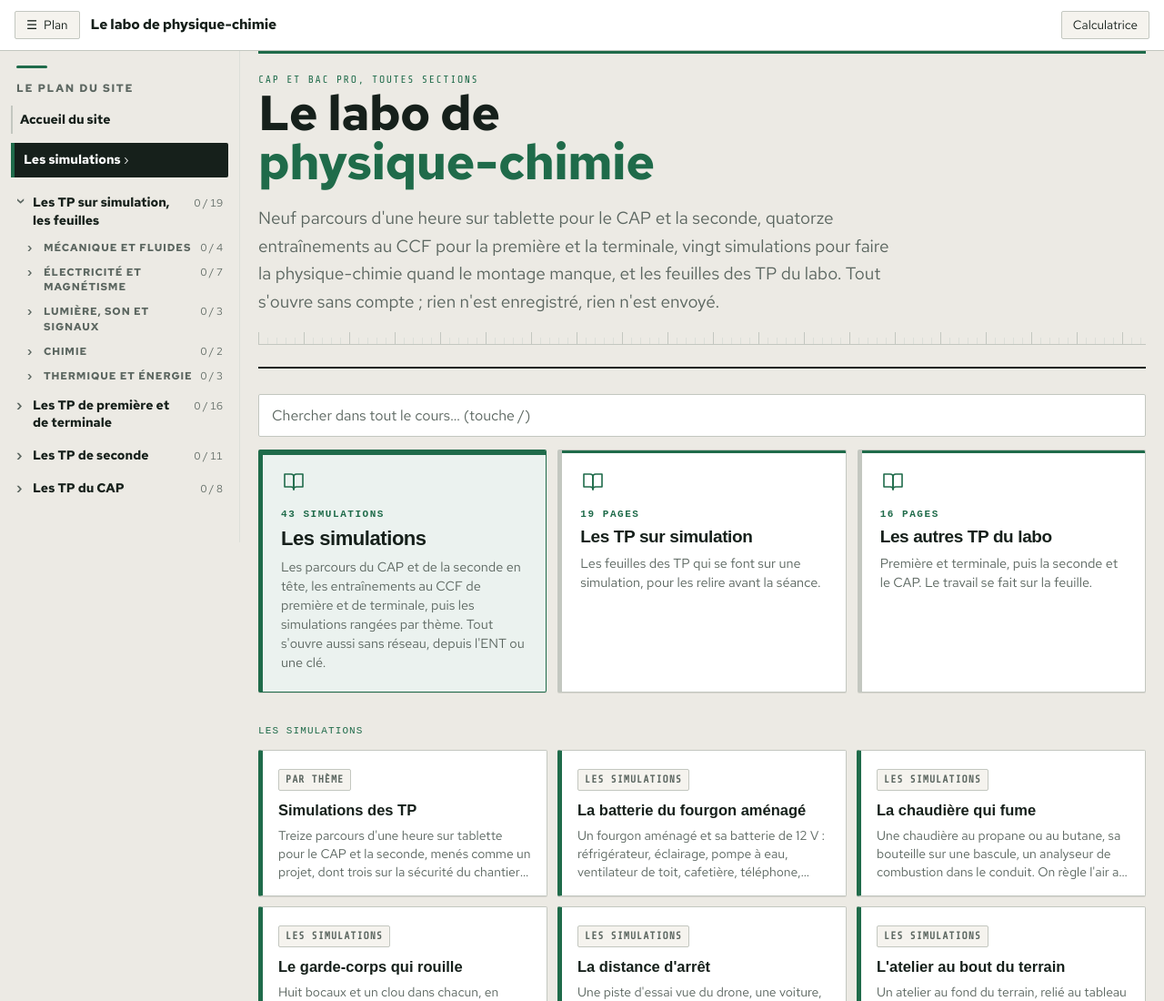
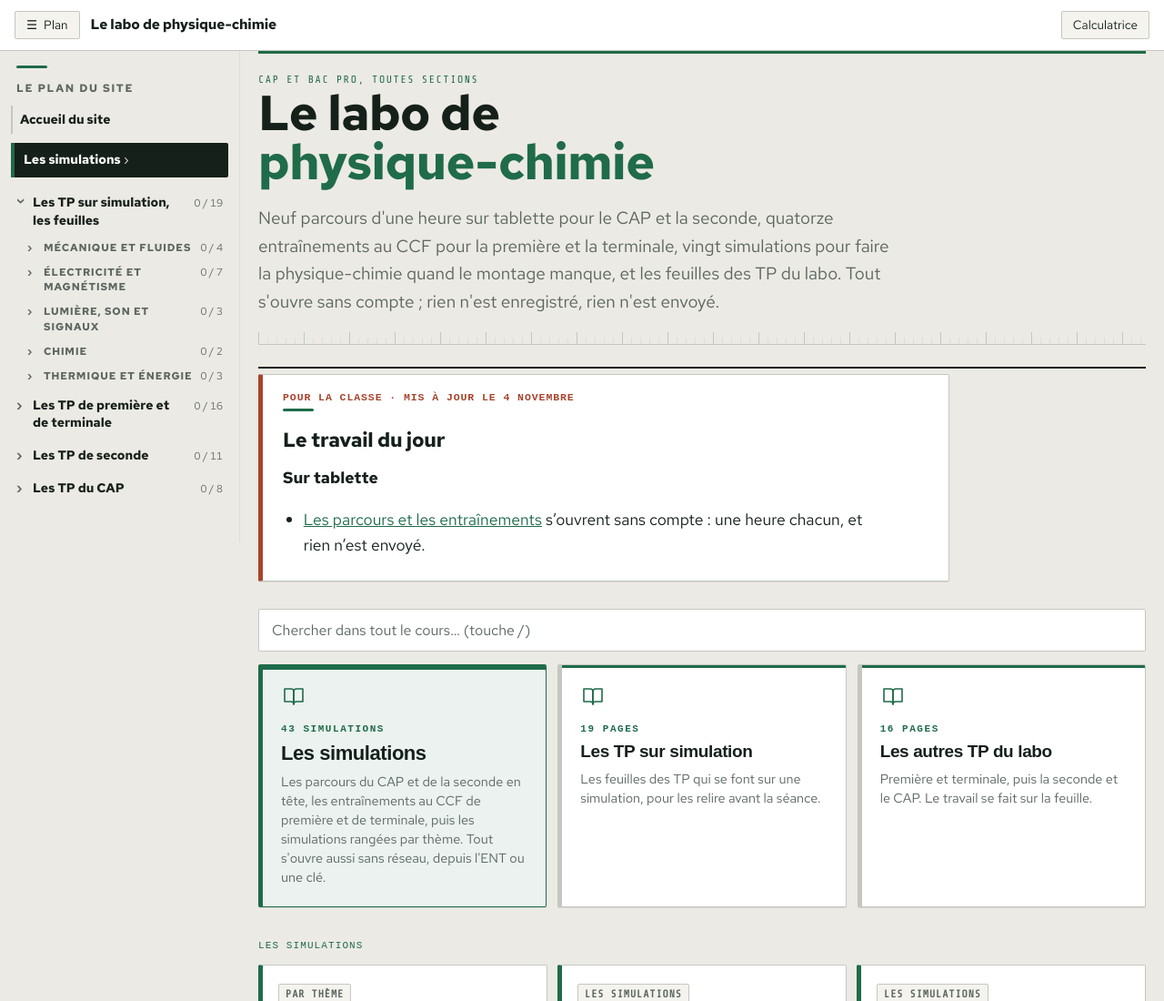
Before and after one commit to maximeforneris/labo-pc, a plain HTML site: page index.html in a window 1280 px wide. Shown: the top 1100 px of the page at 91% size. Drawn offline with Linux system fonts and the light colour scheme.

Commit message:
Site de classe - mise a jour

```diff
--- a/index.html
+++ b/index.html
@@ -26,7 +26,11 @@
   <h1>Le labo de<span>physique-chimie</span></h1>
   <p class="accroche">Neuf parcours d'une heure sur tablette pour le CAP et la seconde, quatorze entraînements au CCF pour la première et la terminale, vingt simulations pour faire la physique-chimie quand le montage manque, et les feuilles des TP du labo. Tout s'ouvre sans compte ; rien n'est enregistré, rien n'est envoyé.</p>
 </header>
-
+<section class="travail" aria-labelledby="travail-titre"><p class="travail-k">Pour la classe · mis à jour le 4 novembre</p><h2 id="travail-titre">Le travail du jour</h2><p><strong>Sur tablette</strong></p>
+<ul>
+<li><a href="html/index.html">Les parcours et les entraînements</a> s’ouvrent sans compte : une heure chacun, et rien n’est envoyé.</li>
+</ul>
+</section>
 
 <div class="chercher"><input id="q" type="search" autocomplete="off" placeholder="Chercher dans tout le cours… (touche /)"><ul class="resultats" id="resultats"></ul></div>
 <nav class="portes"><a class="porte vedette cours" href="html/index.html"><svg class="ico" viewBox="0 0 28 28" aria-hidden="true"><path d="M4 6h7a3 3 0 0 1 3 3v14a3 3 0 0 0-3-3H4z"/><path d="M24 6h-7a3 3 0 0 0-3 3v14a3 3 0 0 1 3-3h7z"/></svg><span class="n">43 simulations</span><span class="t">Les simulations</span><span class="d">Les parcours du CAP et de la seconde en tête, les entraînements au CCF de première et de terminale, puis les simulations rangées par thème. Tout s'ouvre aussi sans réseau, depuis l'ENT ou une clé.</span></a><a class="porte cours" href="#simulations"><svg class="ico" viewBox="0 0 28 28" aria-hidden="true"><path d="M4 6h7a3 3 0 0 1 3 3v14a3 3 0 0 0-3-3H4z"/><path d="M24 6h-7a3 3 0 0 0-3 3v14a3 3 0 0 1 3-3h7z"/></svg><span class="n">19 pages</span><span class="t">Les TP sur simulation</span><span class="d">Les feuilles des TP qui se font sur une simulation, pour les relire avant la séance.</span></a><a class="porte cours" href="#terminale"><svg class="ico" viewBox="0 0 28 28" aria-hidden="true"><path d="M4 6h7a3 3 0 0 1 3 3v14a3 3 0 0 0-3-3H4z"/><path d="M24 6h-7a3 3 0 0 0-3 3v14a3 3 0 0 1 3-3h7z"/></svg><span class="n">16 pages</span><span class="t">Les autres TP du labo</span><span class="d">Première et terminale, puis la seconde et le CAP. Le travail se fait sur la feuille.</span></a></nav>
```
